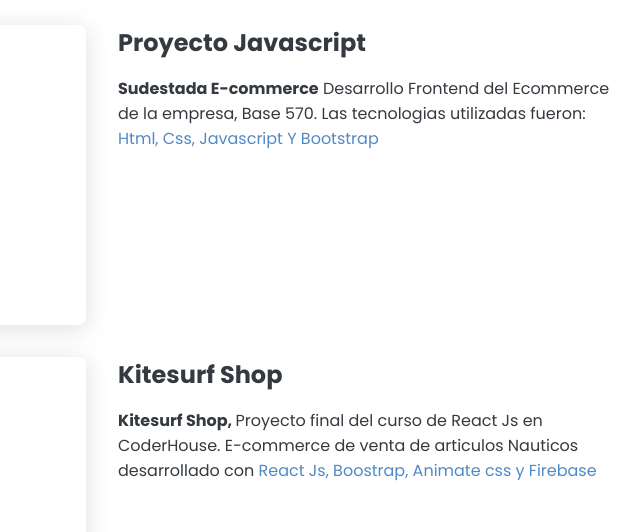
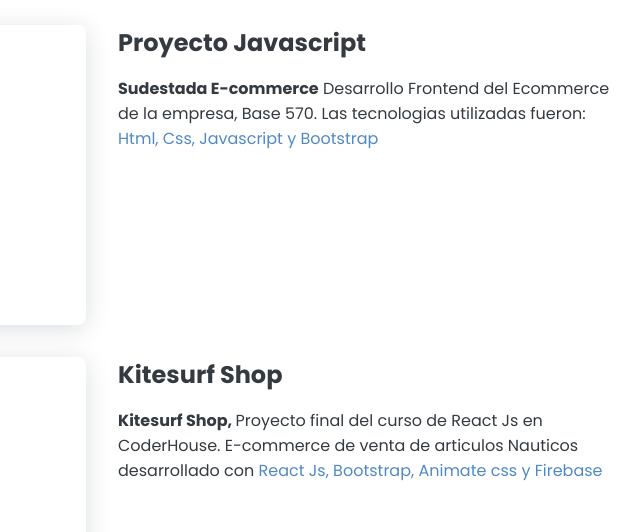
Before and after one commit to santiagodebrito12/Portfolio-santiagodebrito, a plain HTML site: page index.html in a window 1280 px wide. Shown: the part 2540-3072 px from the top of the page, 538-1178 px from the left. Drawn offline with nearby package versions, Linux system fonts and the light colour scheme.

Commit message:
modificaciones

```diff
--- a/index.html
+++ b/index.html
@@ -173,7 +173,7 @@
                 <div>
                     <h2 class="sobreMi__subtitle">Proyecto Javascript
                     </h2>
-                    <p class="sobreMi__text"><b>Sudestada E-commerce</b> Desarrollo Frontend del Ecommerce de la empresa, Base 570. Las tecnologias utilizadas fueron:<span class="home__title-color"> Html, Css, Javascript Y Bootstrap
+                    <p class="sobreMi__text"><b>Sudestada E-commerce</b> Desarrollo Frontend del Ecommerce de la empresa, Base 570. Las tecnologias utilizadas fueron:<span class="home__title-color"> Html, Css, Javascript y Bootstrap
                         </span>
                     </p>
 
@@ -184,7 +184,7 @@
                 </div>
                 <div>
                     <h2 class="sobreMi__subtitle">Kitesurf Shop</h2>
-                    <p class="sobreMi__text"><b>Kitesurf Shop, </b>Proyecto final del curso de React Js en CoderHouse. E-commerce de venta de articulos Nauticos desarrollado con <span class="home__title-color"> React Js, Boostrap, Animate css y  Firebase
+                    <p class="sobreMi__text"><b>Kitesurf Shop, </b>Proyecto final del curso de React Js en CoderHouse. E-commerce de venta de articulos Nauticos desarrollado con <span class="home__title-color"> React Js, Bootstrap, Animate css y Firebase
                         </span>
                     </p>
 
```
